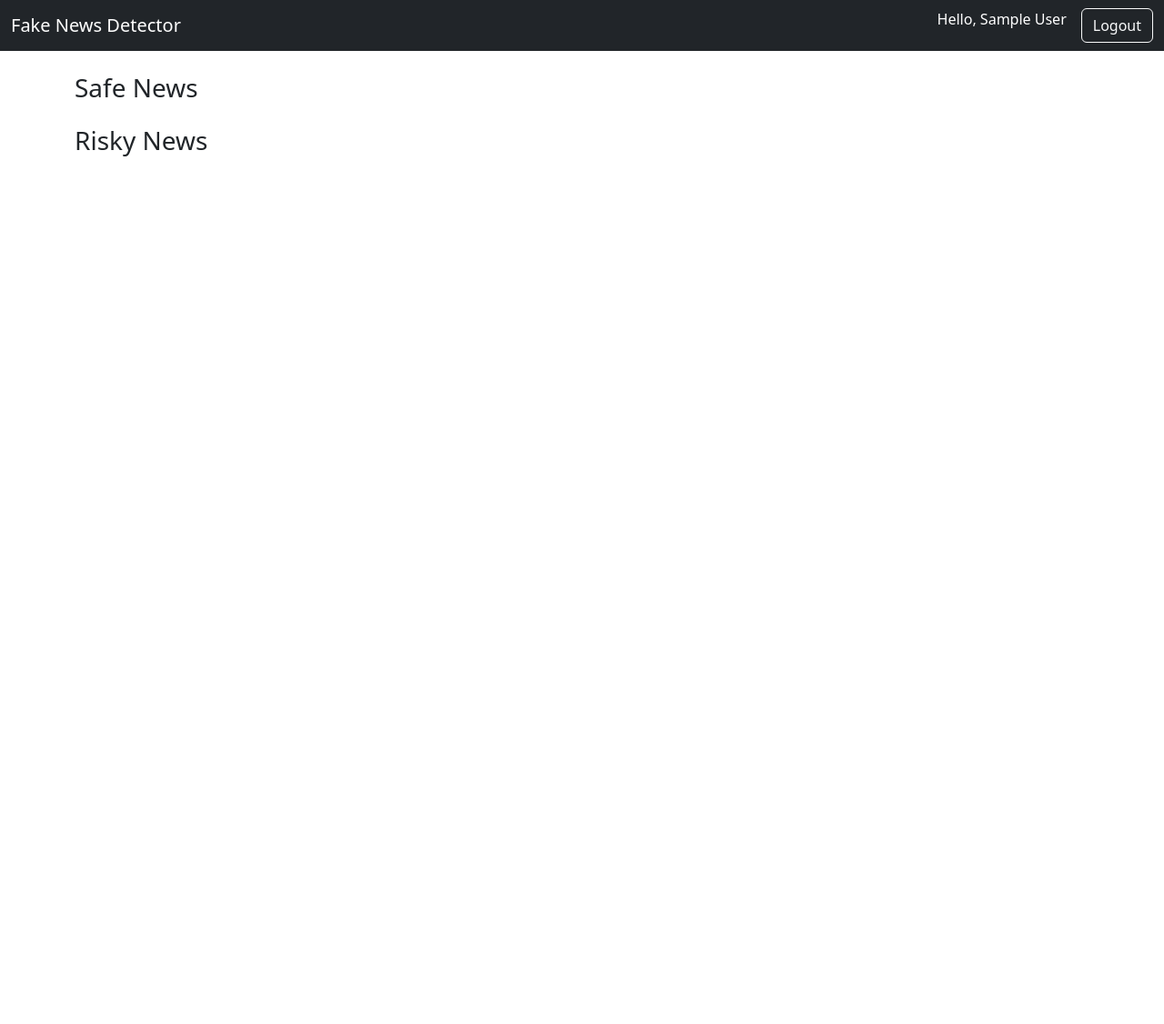
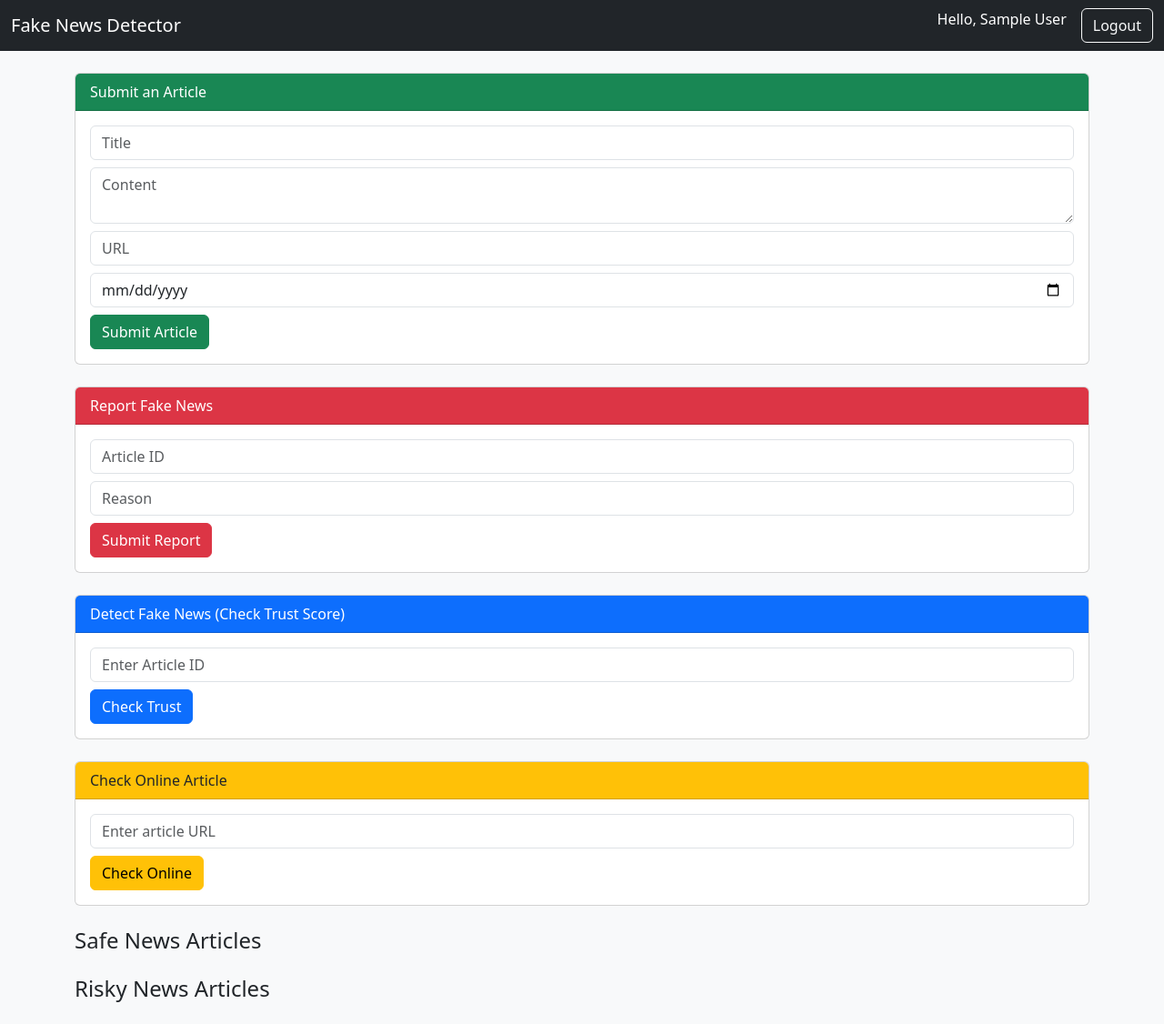
Before and after one commit to elder0209/myflaskapp, a Flask app: page / in a window 1280 px wide. Shown: the whole page at 91% size. Before the commit the page ends 172 px from the top, so only its background shows below. Run offline with Flask 3, Linux system fonts and the light colour scheme; the visitor is signed in with stand-in values (Sample User, id 1); data that the repository does not hold is empty.

Commit message:
Update index.html

```diff
--- a/templates/index.html
+++ b/templates/index.html
@@ -1,17 +1,19 @@
 <!DOCTYPE html>
-<html>
+<html lang="en">
 <head>
+    <meta charset="UTF-8">
     <title>Fake News Detector</title>
     <link href="https://cdn.jsdelivr.net/npm/bootstrap@5.3.2/dist/css/bootstrap.min.css" rel="stylesheet">
 </head>
-<body>
+<body class="bg-light">
+
 <nav class="navbar navbar-expand-lg navbar-dark bg-dark">
     <div class="container-fluid">
         <a class="navbar-brand" href="#">Fake News Detector</a>
         <div class="collapse navbar-collapse">
             <ul class="navbar-nav ms-auto">
-                <li class="nav-item">
-                    <span class="navbar-text text-white me-3">Hello, {{ name }}</span>
+                <li class="nav-item text-white me-3">
+                    Hello, {{ name }}
                 </li>
                 <li class="nav-item">
                     <a class="btn btn-outline-light" href="{{ url_for('logout') }}">Logout</a>
@@ -23,28 +25,78 @@
 
 <div class="container mt-4">
 
+    <!-- Flash Messages -->
     {% with messages = get_flashed_messages(with_categories=true) %}
       {% if messages %}
-        {% for category, message in messages %}
+        {% for category, msg in messages %}
           <div class="alert alert-{{ category }} alert-dismissible fade show">
-            {{ message }}
-            <button type="button" class="btn-close" data-bs-dismiss="alert"></button>
+              {{ msg }}
+              <button type="button" class="btn-close" data-bs-dismiss="alert"></button>
           </div>
         {% endfor %}
       {% endif %}
     {% endwith %}
 
-    <h3 class="mb-3">Safe News</h3>
+    <!-- Submit Article -->
+    <div class="card mb-4">
+        <div class="card-header bg-success text-white">Submit an Article</div>
+        <div class="card-body">
+            <form method="POST" action="{{ url_for('add_article') }}">
+                <input type="text" name="title" class="form-control mb-2" placeholder="Title" required>
+                <textarea name="content" class="form-control mb-2" placeholder="Content" required></textarea>
+                <input type="text" name="url" class="form-control mb-2" placeholder="URL">
+                <input type="date" name="publish_date" class="form-control mb-2" required>
+                <input type="submit" class="btn btn-success" value="Submit Article">
+            </form>
+        </div>
+    </div>
+
+    <!-- Report Fake News -->
+    <div class="card mb-4">
+        <div class="card-header bg-danger text-white">Report Fake News</div>
+        <div class="card-body">
+            <form method="POST" action="{{ url_for('report_article') }}">
+                <input type="number" name="article_id" class="form-control mb-2" placeholder="Article ID" required>
+                <input type="text" name="reason" class="form-control mb-2" placeholder="Reason" required>
+                <input type="submit" class="btn btn-danger" value="Submit Report">
+            </form>
+        </div>
+    </div>
+
+    <!-- Detect Fake News -->
+    <div class="card mb-4">
+        <div class="card-header bg-primary text-white">Detect Fake News (Check Trust Score)</div>
+        <div class="card-body">
+            <form method="POST" action="{{ url_for('check_trust') }}">
+                <input type="number" name="article_id" class="form-control mb-2" placeholder="Enter Article ID" required>
+                <input type="submit" class="btn btn-primary" value="Check Trust">
+            </form>
+        </div>
+    </div>
+
+    <!-- Check Online Article -->
+    <div class="card mb-4">
+        <div class="card-header bg-warning text-dark">Check Online Article</div>
+        <div class="card-body">
+            <form method="POST" action="{{ url_for('check_online') }}">
+                <input type="text" name="url_link" class="form-control mb-2" placeholder="Enter article URL" required>
+                <input type="submit" class="btn btn-warning" value="Check Online">
+            </form>
+        </div>
+    </div>
+
+    <!-- Safe News -->
+    <h4 class="mb-3">Safe News Articles</h4>
     <div class="row row-cols-1 row-cols-md-3 g-3 mb-4">
         {% for article in safe_news %}
         <div class="col">
-            <div class="card h-100 border-success">
+            <div class="card border-success h-100">
                 <div class="card-body">
                     <h5 class="card-title">{{ article.title }}</h5>
                     <p class="card-text">{{ article.content }}</p>
                 </div>
                 <div class="card-footer d-flex justify-content-between align-items-center">
-                    <small class="text-muted">Trust Score: {{ article.trust_score }}</small>
+                    <small class="text-success">Trust Score: {{ article.trust_score }}</small>
                     <a href="{{ article.url }}" target="_blank" class="btn btn-sm btn-success">Read</a>
                 </div>
             </div>
@@ -52,17 +104,18 @@
         {% endfor %}
     </div>
 
-    <h3 class="mb-3">Risky News</h3>
-    <div class="row row-cols-1 row-cols-md-3 g-3">
+    <!-- Risky News -->
+    <h4 class="mb-3">Risky News Articles</h4>
+    <div class="row row-cols-1 row-cols-md-3 g-3 mb-4">
         {% for article in risky_news %}
         <div class="col">
-            <div class="card h-100 border-danger">
+            <div class="card border-danger h-100">
                 <div class="card-body">
                     <h5 class="card-title">{{ article.title }}</h5>
                     <p class="card-text">{{ article.content }}</p>
                 </div>
                 <div class="card-footer d-flex justify-content-between align-items-center">
-                    <small class="text-muted">Trust Score: {{ article.trust_score }}</small>
+                    <small class="text-danger">Trust Score: {{ article.trust_score }}</small>
                     <a href="{{ article.url }}" target="_blank" class="btn btn-sm btn-danger">Read</a>
                 </div>
             </div>
```
